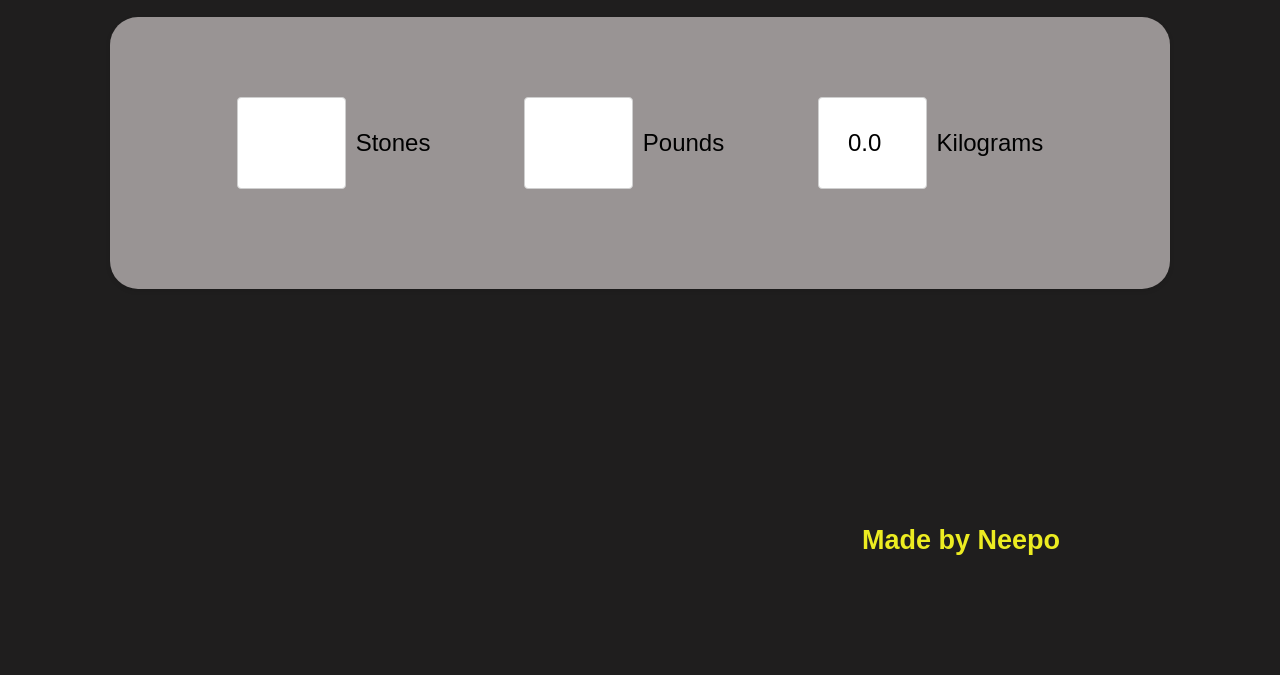
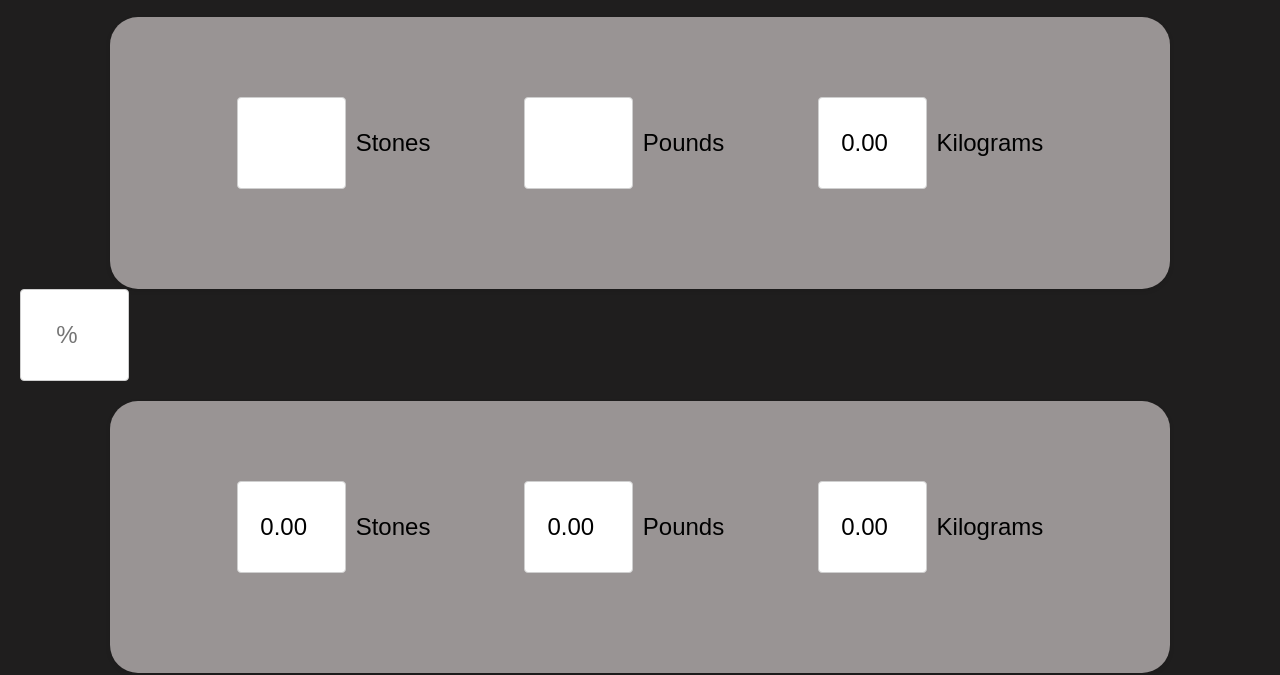
Before and after one commit to NPPprojects/StonesPoundsKilograms, a plain HTML site: page index.html in a window 1280 px wide. Shown: the part 140-815 px from the top of the page. Drawn offline with Linux system fonts and the light colour scheme.

Commit message:
Percentage + Rounding to .02 instead of .1

```diff
--- a/css/styles.css
+++ b/css/styles.css
@@ -52,12 +52,15 @@ body {
   white-space: nowrap; /* Prevents the label from wrapping */
 }
 
+
 .creator-tag{
 font-size:  27px;
 text-align: end;
 padding: 200px;
 color:rgb(236, 236, 33)
 }
+
+
 /* If you have specific styling for buttons or other elements, you can include them here */
 
 /* Remove the media queries that alter the flex-direction to 'column' */
--- a/index.html
+++ b/index.html
@@ -8,13 +8,13 @@
 </head>
 <body>
   <h1 class="converter-title">Cho's Calculator</h1> <!-- This is the new title element -->
+<!-- Original converter container -->
 <div class="converter-container">
   <div class="input-group">
     <input type="number" id="stones" placeholder>
     <label>Stones</label>
   </div>
   <div class="input-group">
-
     <input type="number" id="pounds" placeholder>
     <label>Pounds</label>
   </div>
@@ -23,6 +23,29 @@
     <label>Kilograms</label>
   </div>
 </div>
+
+<!-- Percentage Input -->
+<div class="input-group" id="percentage-container">
+  <input type="number" id="percentage" placeholder="%">
+  <label></label>
+</div>
+
+<!-- Duplicated converter container for results with percentage applied -->
+<div class="converter-container" id="result-container">
+  <div class="input-group">
+    <input type="number" id="stones-result" placeholder>
+    <label>Stones</label>
+  </div>
+  <div class="input-group">
+    <input type="number" id="pounds-result" placeholder>
+    <label>Pounds</label>
+  </div>
+  <div class="input-group">
+    <input type="number" id="kilograms-result" placeholder>
+    <label>Kilograms</label>
+  </div>
+</div>
+
   <h4 class="creator-tag">Made by Neepo</h1>
 </body>
 <script src="js/script.js"></script>
--- a/js/script.js
+++ b/js/script.js
@@ -4,7 +4,7 @@ function convertToKilograms() {
     var pounds = parseFloat(document.getElementById('pounds').value) || 0;
     var totalPounds = stones * 14 + pounds;
     var kilograms = totalPounds / 2.20462;
-    document.getElementById('kilograms').value = kilograms.toFixed(1);
+    document.getElementById('kilograms').value = kilograms.toFixed(2);
   }
 
   // Convert kilograms to stones and pounds
@@ -15,7 +15,7 @@ function convertToKilograms() {
     var pounds = totalPounds % 14;
 
     document.getElementById('stones').value = stones;
-    document.getElementById('pounds').value = pounds.toFixed(1);
+    document.getElementById('pounds').value = pounds.toFixed(2);
   }
 
   // Attach conversion functions to input events
@@ -23,5 +23,35 @@ function convertToKilograms() {
   document.getElementById('pounds').addEventListener('input', convertToKilograms);
   document.getElementById('kilograms').addEventListener('input', convertToStonesAndPounds);
 
-  // Initialize the fields if they have default values
+// Function to apply the percentage change
+function applyPercentageChange() {
+  var percentage = parseFloat(document.getElementById('percentage').value) / 100 + 1 *-1 || -1; // Default to no change if no input
+
+  // Apply percentage change to the original values
+  var stones = parseFloat(document.getElementById('stones').value) || 0;
+  var pounds = parseFloat(document.getElementById('pounds').value) || 0;
+  var kilograms = parseFloat(document.getElementById('kilograms').value) || 0;
+
+  document.getElementById('stones-result').value = Math.abs((stones * percentage)).toFixed(2);
+  document.getElementById('pounds-result').value = Math.abs((pounds * percentage)).toFixed(2);
+  document.getElementById('kilograms-result').value = Math.abs((kilograms * percentage)).toFixed(2);
+}
+
+// Attach event listeners to original inputs and the new percentage input
+document.getElementById('stones').addEventListener('input', function() {
   convertToKilograms();
+  applyPercentageChange();
+});
+document.getElementById('pounds').addEventListener('input', function() {
+  convertToKilograms();
+  applyPercentageChange();
+});
+document.getElementById('kilograms').addEventListener('input', function() {
+  convertToStonesAndPounds();
+  applyPercentageChange();
+});
+document.getElementById('percentage').addEventListener('input', applyPercentageChange);
+
+// Initialize the fields if they have default values
+convertToKilograms();
+applyPercentageChange();
```
Lines whose indentation alone changed are shown as unchanged.
